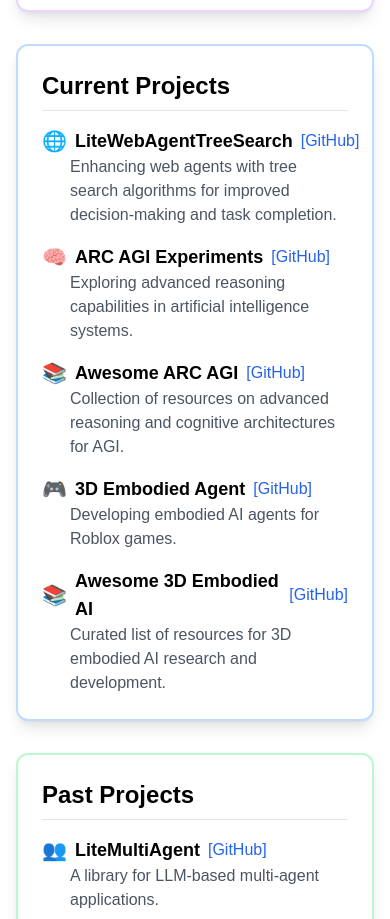
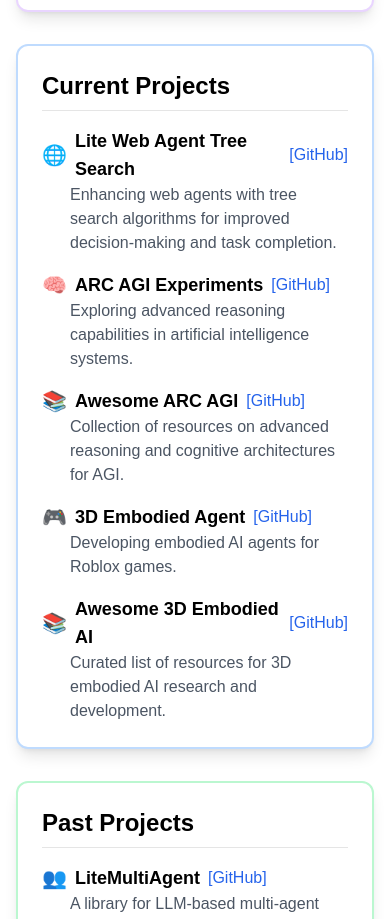
Before and after one commit to PathOnAIOrg/PathOnAI.org, a Next.js app in the folder website-app/: page /projects in a window 390 px wide. Shown: the part 777-1696 px from the top of the page. Built offline with nearby package versions, Linux system fonts and the light colour scheme.

Commit message:
fix: add spaces to LiteWebAgentTreeSearch class name
Renamed LiteWebAgentTreeSearch to "Lite Web Agent Tree Search"
to improve readability, especially on mobile devices where the
previous name exceeded page width.

```diff
--- a/website-app/pages/projects.tsx
+++ b/website-app/pages/projects.tsx
@@ -44,7 +44,7 @@ const Projects = () => {
               <li className="flex flex-col">
                 <div className="flex items-center">
                   <span className="text-xl mr-2">🌐</span>
-                  <span className="font-semibold text-lg">LiteWebAgentTreeSearch</span>
+                  <span className="font-semibold text-lg">Lite Web Agent Tree Search</span>
                   <a href="https://github.com/PathOnAI/LiteWebAgentTreeSearch" target="_blank" rel="noopener noreferrer" className="text-blue-600 dark:text-blue-400 hover:underline ml-2">
                     [GitHub]
                   </a>
```
